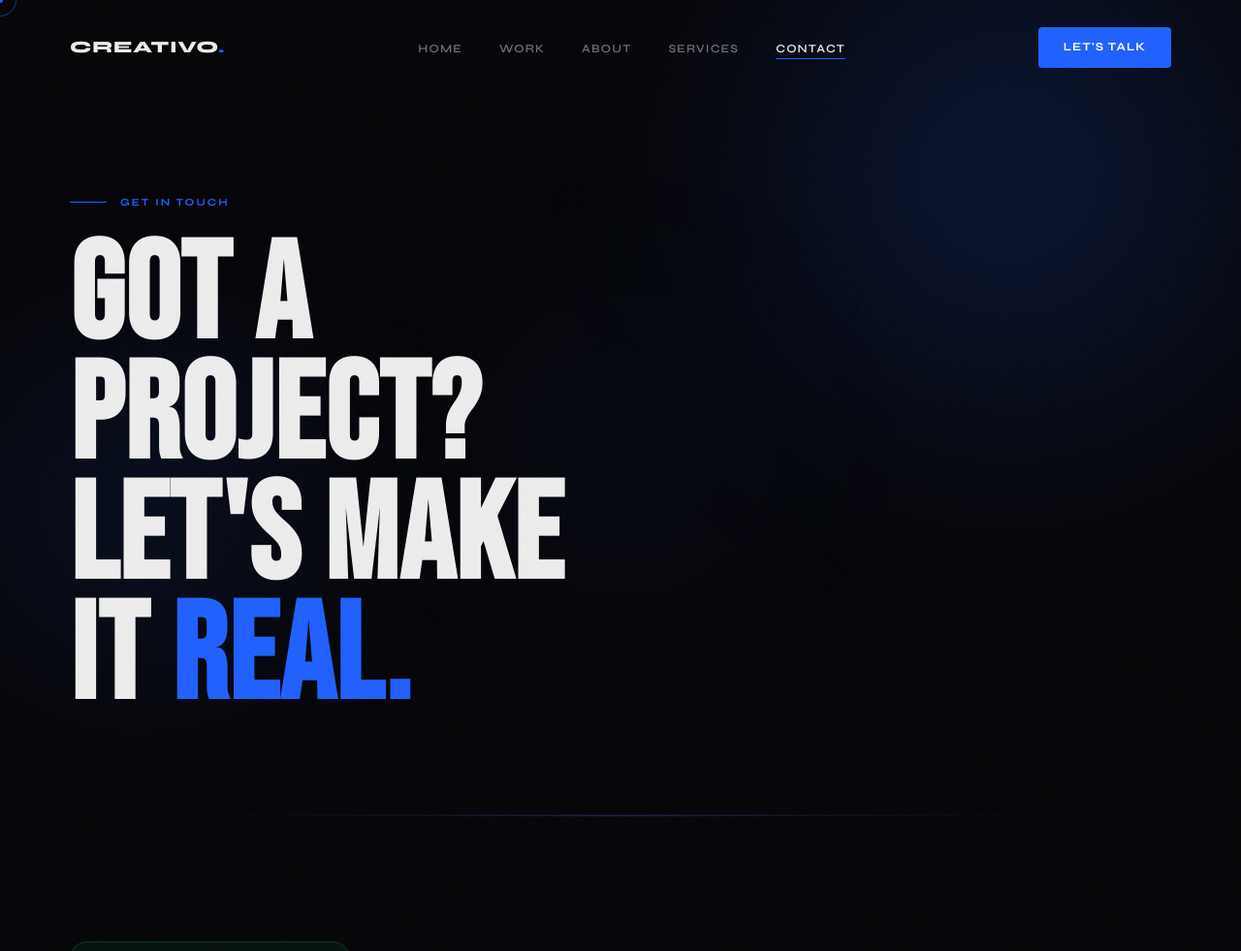
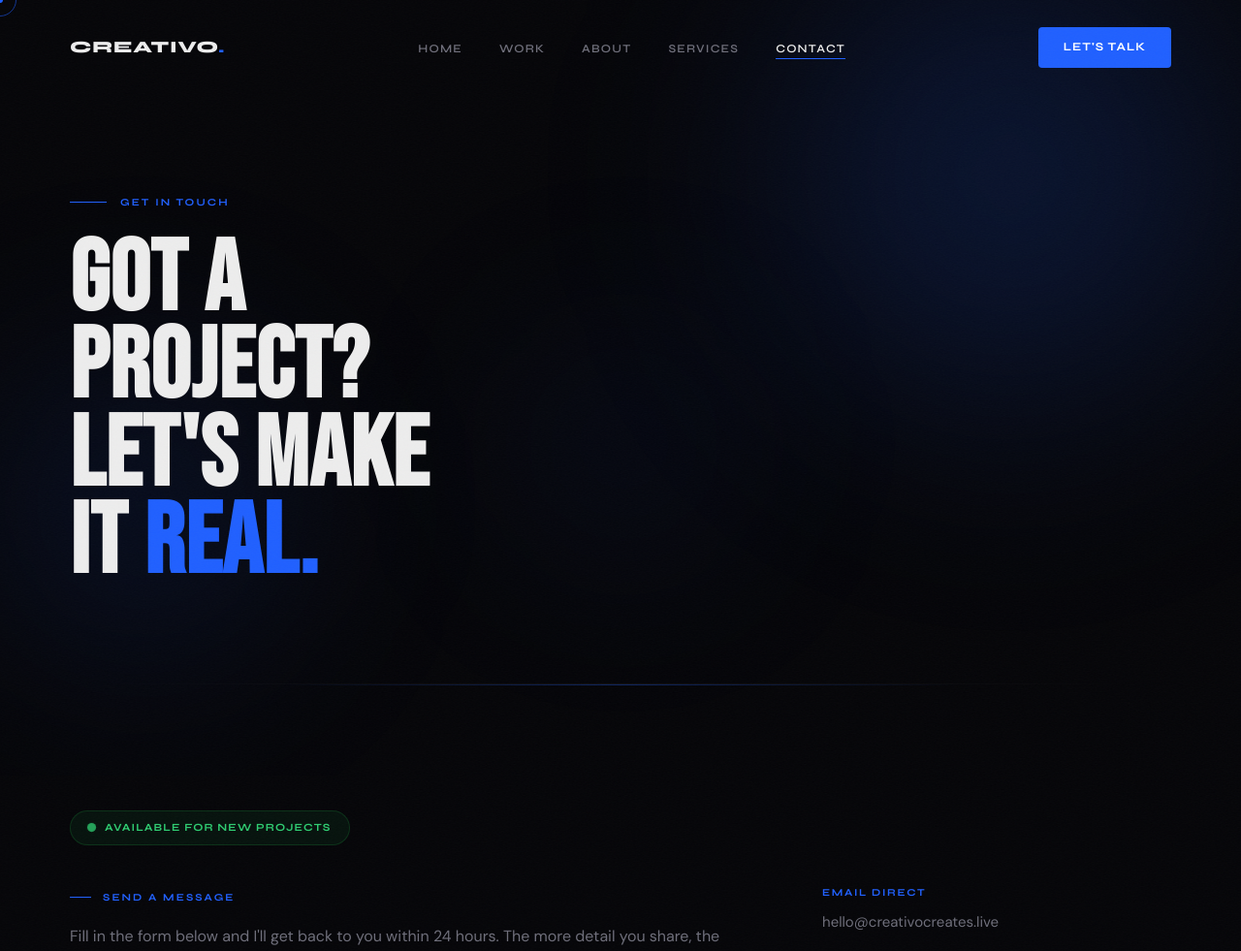
Before and after one commit to DRealDanny/Creativo, a PHP site: page /contact.html in a window 1280 px wide. Shown: the top 981 px of the page at 97% size. Run offline with PHP 8.4, Linux system fonts and the light colour scheme; some libraries are stand-ins or nearby versions.

Commit message:
fix: adjust font size for contact hero heading for better responsiveness

```diff
--- a/css/contact.css
+++ b/css/contact.css
@@ -27,7 +27,7 @@
 
 .contact-hero h1 {
   font-family: var(--font-display);
-  font-size: clamp(72px, 11vw, 170px);
+  font-size: clamp(72px, 08vw, 170px);
   line-height: 0.88;
   letter-spacing: 0.01em;
   margin-bottom: 0;
```
